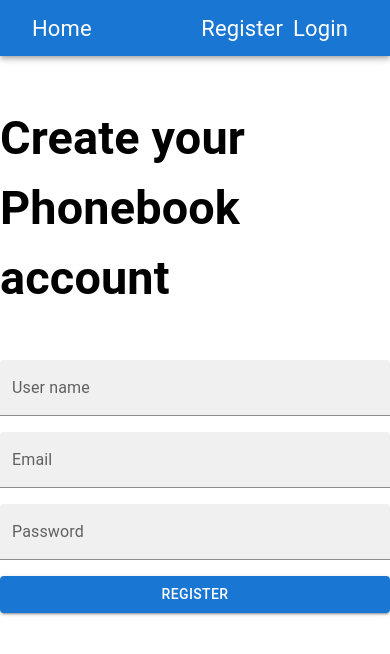
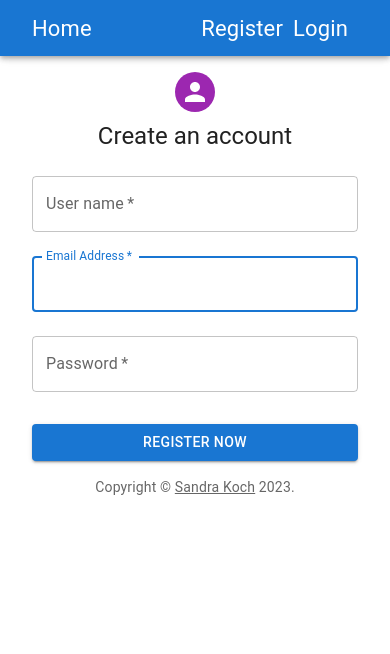
Before and after one commit to SandraKoch/goit-react-hw-08-phonebook, a React (Create React App) app: page /register in a window 390 px wide. Shown: the top 654 px of the page. Built offline with nearby package versions, Linux system fonts and the light colour scheme; grey boxes are pictures that could not be loaded.

Commit message:
contact list page edit

```diff
--- a/src/components/AppBar/index.jsx
+++ b/src/components/AppBar/index.jsx
@@ -10,7 +10,7 @@ export const ApplicationBar = () => {
 
   return (
     <Box sx={{ flexGrow: 1 }}>
-      <AppBar position="static">
+      <AppBar position="fixed">
         <Toolbar style={{ justifyContent: 'space-between' }}>
           <Navigation />
           {isLoggedIn ? <UserMenu /> : <AuthNavigation />}
--- a/src/components/AuthNavigation/index.jsx
+++ b/src/components/AuthNavigation/index.jsx
@@ -1,9 +1,10 @@
-import { Toolbar } from '@mui/material';
+import { Grid, Toolbar } from '@mui/material';
 import { NavLink } from 'react-router-dom';
 
 export const AuthNavigation = () => {
   return (
     <Toolbar>
+      <Grid spacing={6} sx={{ display: 'flex' }}>
         <NavLink
           to="/register"
           style={{
@@ -22,10 +23,15 @@ export const AuthNavigation = () => {
             textDecoration: 'none',
             marginRight: '10px',
             fontSize: '22px',
+            '&:hover': {
+              backgroundColor: 'black',
+              opacity: [0.9, 0.8, 0.7],
+            },
           }}
         >
           Login
         </NavLink>
+      </Grid>
     </Toolbar>
   );
 };
--- a/src/components/ContactForm/index.jsx
+++ b/src/components/ContactForm/index.jsx
@@ -22,10 +22,15 @@ export const ContactForm = () => {
 
   return (
     <form onSubmit={handleSubmit}>
+      <Typography
+        color="primary"
+        fontSize="lg"
+        fontWeight="lg"
+        paddingBottom="15px"
+      >
+        Add new contact here:
+      </Typography>
       <Stack spacing={2} direction="row">
-        <Typography color="primary" fontSize="lg" fontWeight="lg">
-          Search your contacts
-        </Typography>
         <TextField
           id="name"
           label="Contact name"
--- a/src/components/ContactList/index.jsx
+++ b/src/components/ContactList/index.jsx
@@ -22,7 +22,6 @@ export const ContactList = () => {
   };
 
   const StyledList = styled(List)({
-    // hover states
     '& .MuiListItem-root:hover': {
       backgroundColor: 'orange',
       '&, & .MuiAvatar-root': {
@@ -38,6 +37,7 @@ export const ContactList = () => {
           <ListItem
             key={item.id}
             item={item}
+            sx={{ borderBottom: '1px solid grey', minWidth: '300px' }}
             secondaryAction={
               <IconButton
                 edge="end"
--- a/src/components/LoginForm/index.jsx
+++ b/src/components/LoginForm/index.jsx
@@ -48,7 +48,7 @@ export const LoginForm = () => {
           md={7}
           sx={{
             backgroundImage:
-              'url(https://source.unsplash.com/random?wallpapers)',
+              'url(https://github.com/SandraKoch/goit-react-hw-08-phonebook/blob/main/src/images/laptop-6062423_1280.jpg?raw=true)',
             backgroundRepeat: 'no-repeat',
             backgroundColor: t =>
               t.palette.mode === 'light'
@@ -72,7 +72,7 @@ export const LoginForm = () => {
               <LockOutlinedIcon />
             </Avatar>
             <Typography component="h1" variant="h5">
-              Sign in to Phonebook
+              Log in
             </Typography>
             <Box
               component="form"
@@ -108,8 +108,8 @@ export const LoginForm = () => {
               >
                 Log In
               </Button>
-              <Copyright sx={{ mt: 5 }} />
             </Box>
+            <Copyright sx={{ mt: 5 }} />
             {/* <form onSubmit={handleSubmit}>
                 <Stack spacing={2}>
                   <TextField id="email" label="Email" type="text" variant="filled" />
--- a/src/components/RegisterForm/index.jsx
+++ b/src/components/RegisterForm/index.jsx
@@ -1,4 +1,16 @@
-import { Button, Stack, TextField } from '@mui/material';
+import {
+  Avatar,
+  Button,
+  CssBaseline,
+  Grid,
+  Paper,
+  TextField,
+  ThemeProvider,
+  Typography,
+  createTheme,
+} from '@mui/material';
+import { Box } from '@mui/system';
+import { Copyright } from 'components/Copyright';
 import { useDispatch } from 'react-redux';
 import { register } from 'redux/auth/operations';
 
@@ -25,8 +37,94 @@ export const RegisterForm = () => {
 
     form.reset();
   };
+
+  const defaultTheme = createTheme();
   return (
-    <form onSubmit={handleSubmit}>
+    <ThemeProvider theme={defaultTheme}>
+      <Grid container component="main" sx={{ height: '100vh' }}>
+        <CssBaseline />
+        <Grid item xs={12} sm={8} md={5} component={Paper} elevation={6} square>
+          <Box
+            sx={{
+              my: 8,
+              mx: 4,
+              display: 'flex',
+              flexDirection: 'column',
+              alignItems: 'center',
+            }}
+          >
+            {/* here comes the content part */}
+            <Avatar sx={{ m: 1, bgcolor: 'secondary.main' }}></Avatar>
+            <Typography component="h1" variant="h5">
+              Create an account
+            </Typography>
+            {/* this is a box for the registration form */}
+            <Box
+              component="form"
+              noValidate
+              onSubmit={handleSubmit}
+              sx={{ mt: 1 }}
+            >
+              <TextField
+                margin="normal"
+                required
+                fullWidth
+                id="user"
+                name="user"
+                label="User name"
+                type="text"
+                autoComplete="off"
+              />
+              <TextField
+                margin="normal"
+                required
+                fullWidth
+                id="email"
+                label="Email Address"
+                name="email"
+                autoComplete="email"
+                autoFocus
+              />
+              <TextField
+                margin="normal"
+                required
+                fullWidth
+                name="password"
+                label="Password"
+                type="password"
+                id="password"
+                autoComplete="current-password"
+              />
+              <Button
+                type="submit"
+                fullWidth
+                variant="contained"
+                sx={{ mt: 3, mb: 2 }}
+              >
+                Register now
+              </Button>
+            </Box>
+            <Copyright />
+          </Box>
+        </Grid>
+        <Grid
+          item
+          xs={false}
+          sm={4}
+          md={7}
+          sx={{
+            backgroundImage:
+              'url(https://github.com/SandraKoch/goit-react-hw-08-phonebook/blob/main/src/images/team-4529717_1280.jpg?raw=true)',
+            backgroundRepeat: 'no-repeat',
+            backgroundColor: t =>
+              t.palette.mode === 'light'
+                ? t.palette.grey[50]
+                : t.palette.grey[900],
+            backgroundSize: 'cover',
+            backgroundPosition: 'center',
+          }}
+        />
+        {/* <form onSubmit={handleSubmit}>
             <Stack spacing={2}>
               <TextField id="user" label="User name" type="text" variant="filled" />
               <TextField id="email" label="Email" type="text" variant="filled" />
@@ -40,6 +138,8 @@ export const RegisterForm = () => {
                 Register
               </Button>
             </Stack>
-    </form>
+          </form> */}
+      </Grid>
+    </ThemeProvider>
   );
 };
--- a/src/pages/Contacts.jsx
+++ b/src/pages/Contacts.jsx
@@ -1,5 +1,8 @@
+import { Box, CssBaseline, Grid, Paper } from '@mui/material';
+import Typography from '@mui/joy/Typography';
 import { ContactForm } from 'components/ContactForm';
 import { ContactList } from 'components/ContactList';
+import { Copyright } from 'components/Copyright';
 import { useEffect } from 'react';
 import { useDispatch } from 'react-redux';
 import { fetchContacts } from 'redux/contacts/operations';
@@ -12,11 +15,32 @@ const Contacts = () => {
   }, [dispatch]);
 
   return (
-    <div>
-      <ContactForm />
-      <h3>Your Phonebook contact list:</h3>
-      <ContactList />
-    </div>
+    <Grid container component="main" sx={{ height: '100vh' }}>
+      <CssBaseline />
+      <Grid item xs={12} sm={8} md={5} component={Paper} elevation={6} square>
+        <Box
+          sx={{
+            my: 14,
+            mx: 4,
+            display: 'flex',
+            flexDirection: 'column',
+            alignItems: 'center',
+          }}
+        >
+          <ContactForm />
+          <Typography
+            marginTop="30px"
+            level="h3"
+            fontWeight="xl"
+            fontSize="clamp(1.875rem, 1.3636rem + 2.1818vw, 3rem)"
+          >
+            Your Phonebook Contacts:
+          </Typography>
+          <ContactList />
+        </Box>
+        <Copyright />
+      </Grid>
+    </Grid>
   );
 };
 
--- a/src/pages/Register.jsx
+++ b/src/pages/Register.jsx
@@ -3,7 +3,6 @@ import { RegisterForm } from 'components/RegisterForm';
 const Register = () => {
   return (
     <div>
-      <h3>Create your Phonebook account</h3>
       <RegisterForm />
     </div>
   );
```
Also changed, not shown: src/components/ContactItem/index.jsx (+25 -22 lines), src/components/WelcomePage/index.jsx (deleted, +0 -7 lines). Lines whose indentation alone changed are shown as unchanged.
